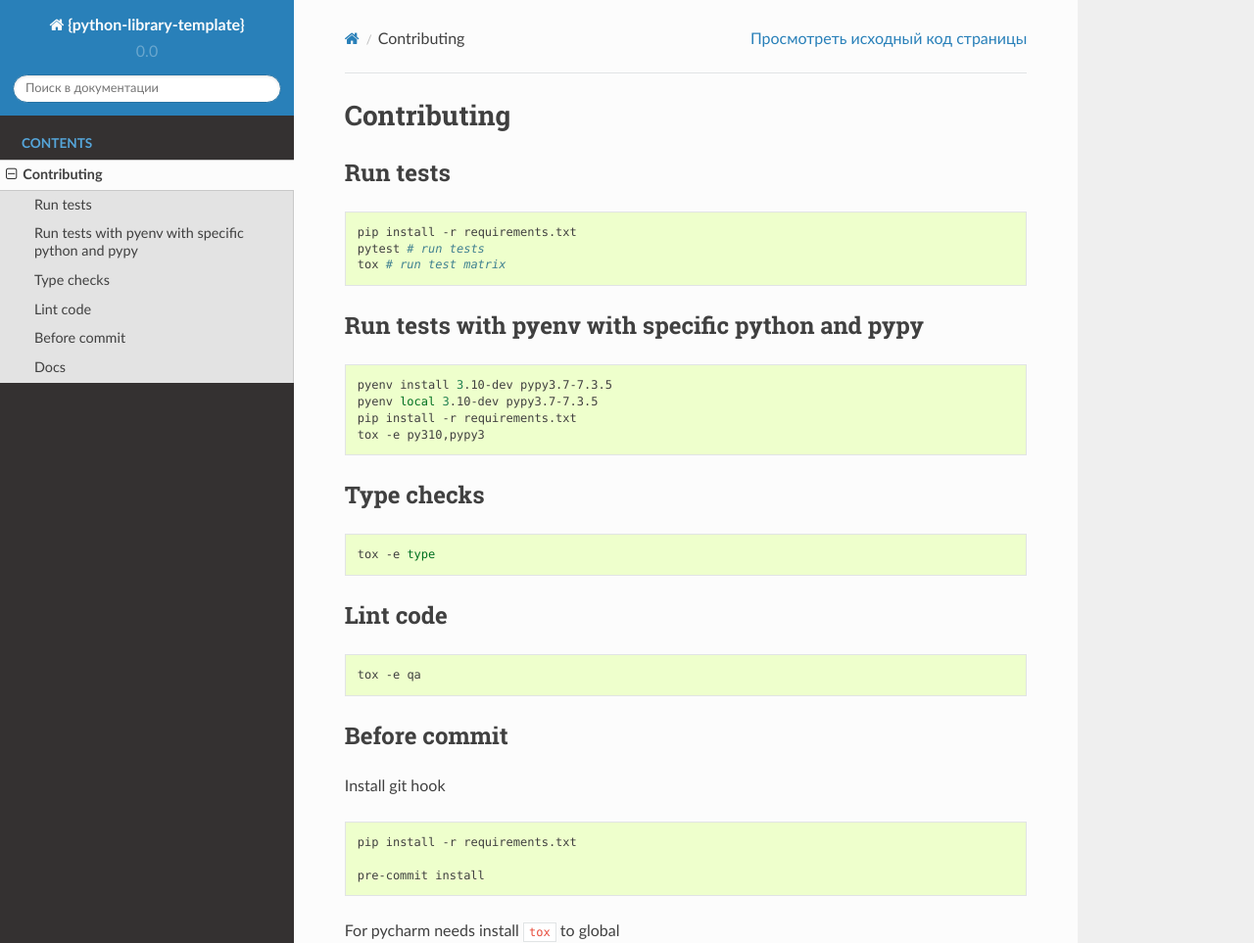
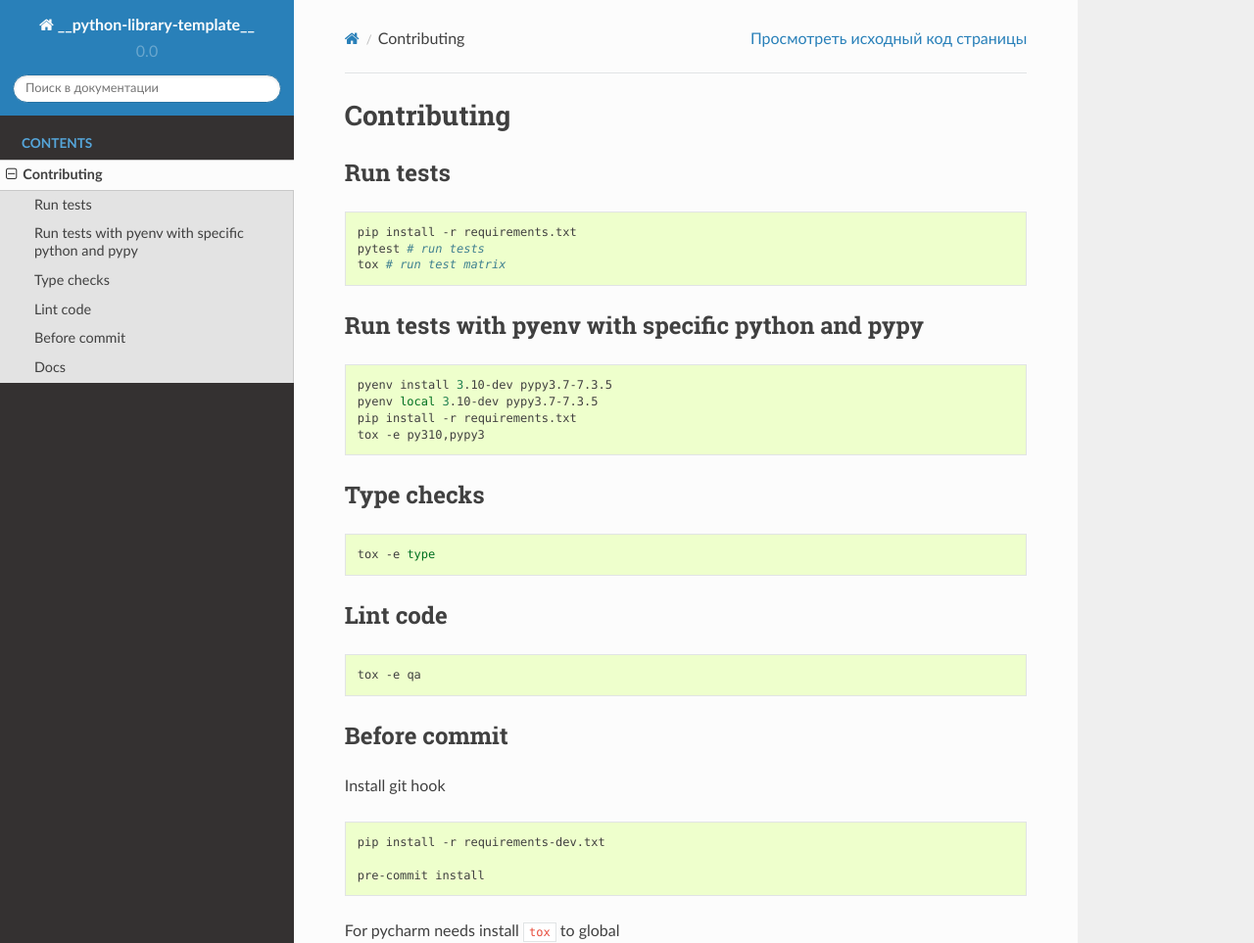
Before and after one commit to Apkawa/python-library-template, a Sphinx documentation site: the page built from docs/source/contributing.rst, in a window 1280 px wide and 1310 px high. Shown: the top 963 px of the window at 98% size. Built offline with Sphinx 7.4.7 and the Read the Docs theme 2.0.0, drawn with Linux system fonts in a browser that asks for light colours.

````diff
--- a/CONTRIBUTING.md
+++ b/CONTRIBUTING.md
@@ -33,7 +33,7 @@ tox -e qa
 Install git hook
 
 ```shell
-pip install -r requirements.txt
+pip install -r requirements-dev.txt
 
 pre-commit install
 ```
--- a/docs/source/conf.py
+++ b/docs/source/conf.py
@@ -21,7 +21,7 @@ sys.path.insert(0, os.path.abspath("../.."))
 # -- Project information -----------------------------------------------------
 
 
-project = "{python-library-template}"
+project = "__python-library-template__"
 copyright = "2021, Apkawa <apkawa@gmail.com"
 author = "Apkawa <apkawa@gmail.com"
 
--- a/setup.cfg
+++ b/setup.cfg
@@ -7,7 +7,7 @@ tag = True
 [bumpversion:file:setup.cfg]
 [bumpversion:file:setup.py]
 [bumpversion:file:docs/source/conf.py]
-[bumpversion:file:{example_library}/__init__.py]
+[bumpversion:file:__example_library__/__init__.py]
 
 [metadata]
 description-file = README.md
@@ -34,7 +34,7 @@ warn_unused_configs = True
 [mypy-tests.*]
 ignore_errors = True
 
-[mypy-{example_library}.*]
+[mypy-__example_library__.*]
 disallow_untyped_defs = True
 disallow_incomplete_defs = True
 disallow_untyped_calls = True
````
Also changed, not shown: README.md (+8 -8 lines), setup.py (+3 -4 lines), .github/ISSUE_TEMPLATE.md, __example_library__/__init__.py (renamed from example_library/__init__.py), 5 other files.
